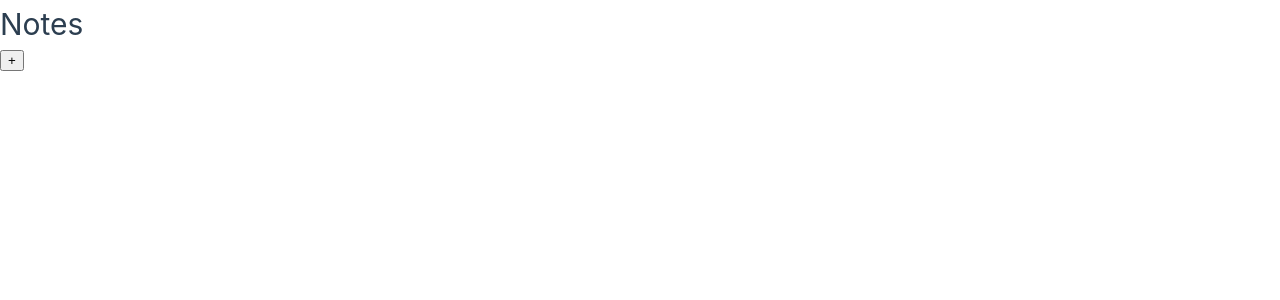
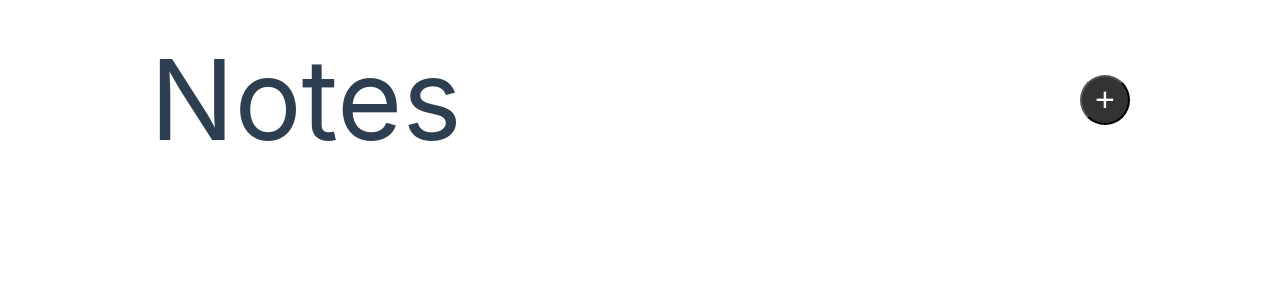
Before and after one commit to fromnowwon/vue-notes-app, a Vue app: page / in a window 1280 px wide. Shown: the top 300 px of the page. Built offline with nearby package versions, Linux system fonts and the light colour scheme.

Commit message:
style: 메인 화면 메모 추가 버튼 스타일 적용

```diff
--- a/src/App.vue
+++ b/src/App.vue
@@ -29,7 +29,7 @@ const updateNote = (updatedNote) => {
 		<div class="container">
 			<header>
 				<h1>Notes</h1>
-				<button @click="showModal = true">+</button>
+				<button @click="showModal = true" class="add-btn">+</button>
 			</header>
 			<div class="cards-container">
 				<Card
@@ -44,4 +44,44 @@ const updateNote = (updatedNote) => {
 	</main>
 </template>
 
-<style scoped></style>
+<style scoped>
+main {
+	width: 100vw;
+	height: 100vh;
+}
+
+.container {
+	max-width: 1000px;
+	padding: 10px;
+	margin: 0 auto;
+}
+
+header {
+	display: flex;
+	justify-content: space-between;
+	align-items: center;
+}
+
+h1 {
+	font-size: 7rem;
+}
+
+.cards-container {
+	display: flex;
+	flex-wrap: wrap;
+}
+
+.add-btn {
+	width: 50px;
+	height: 50px;
+	padding: 0;
+	background-color: #333;
+	font-size: 34px;
+	color: #fff;
+	border-radius: 50%;
+}
+
+.add-btn:hover {
+	background-color: aquamarine;
+}
+</style>
```
